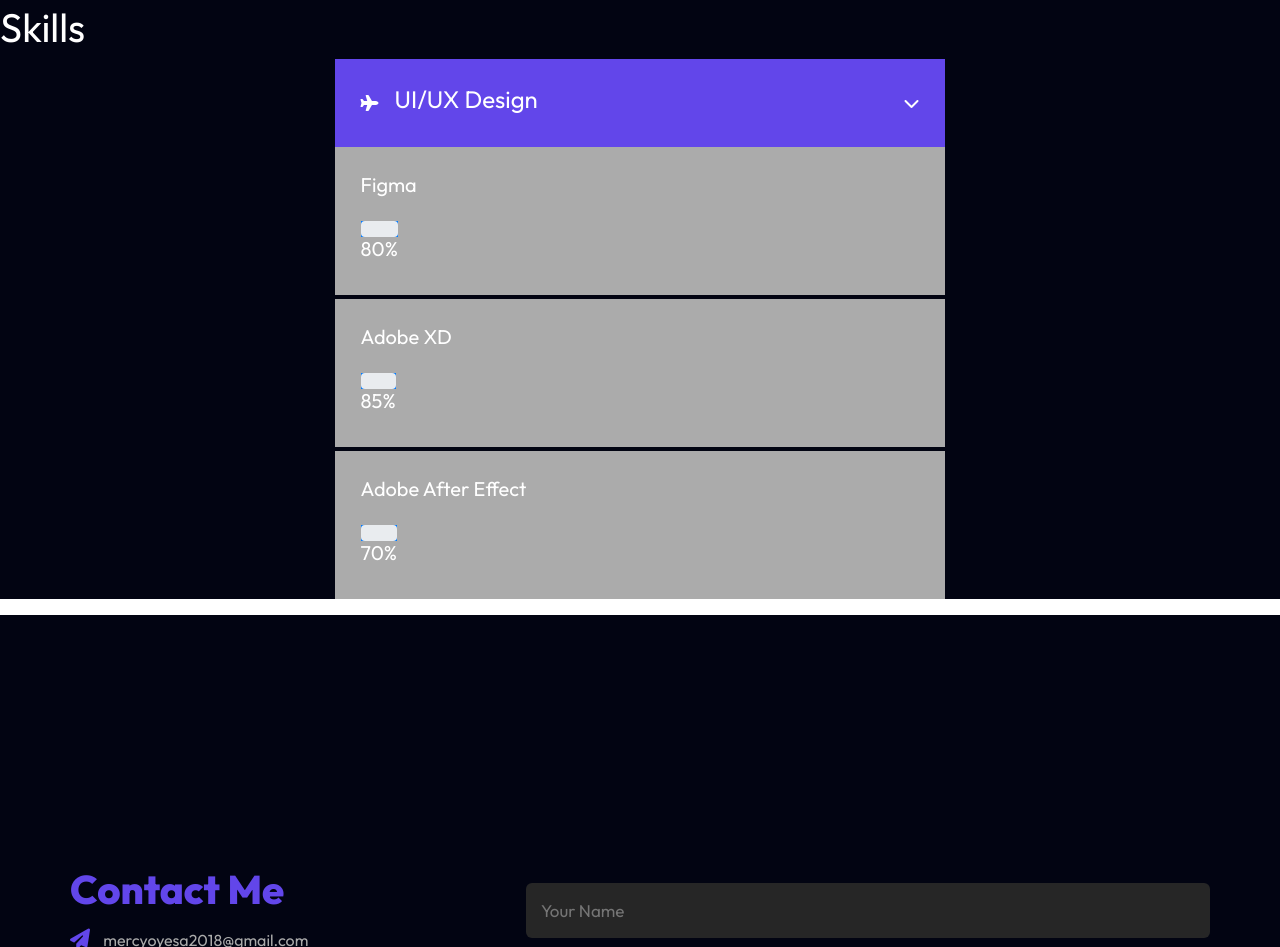
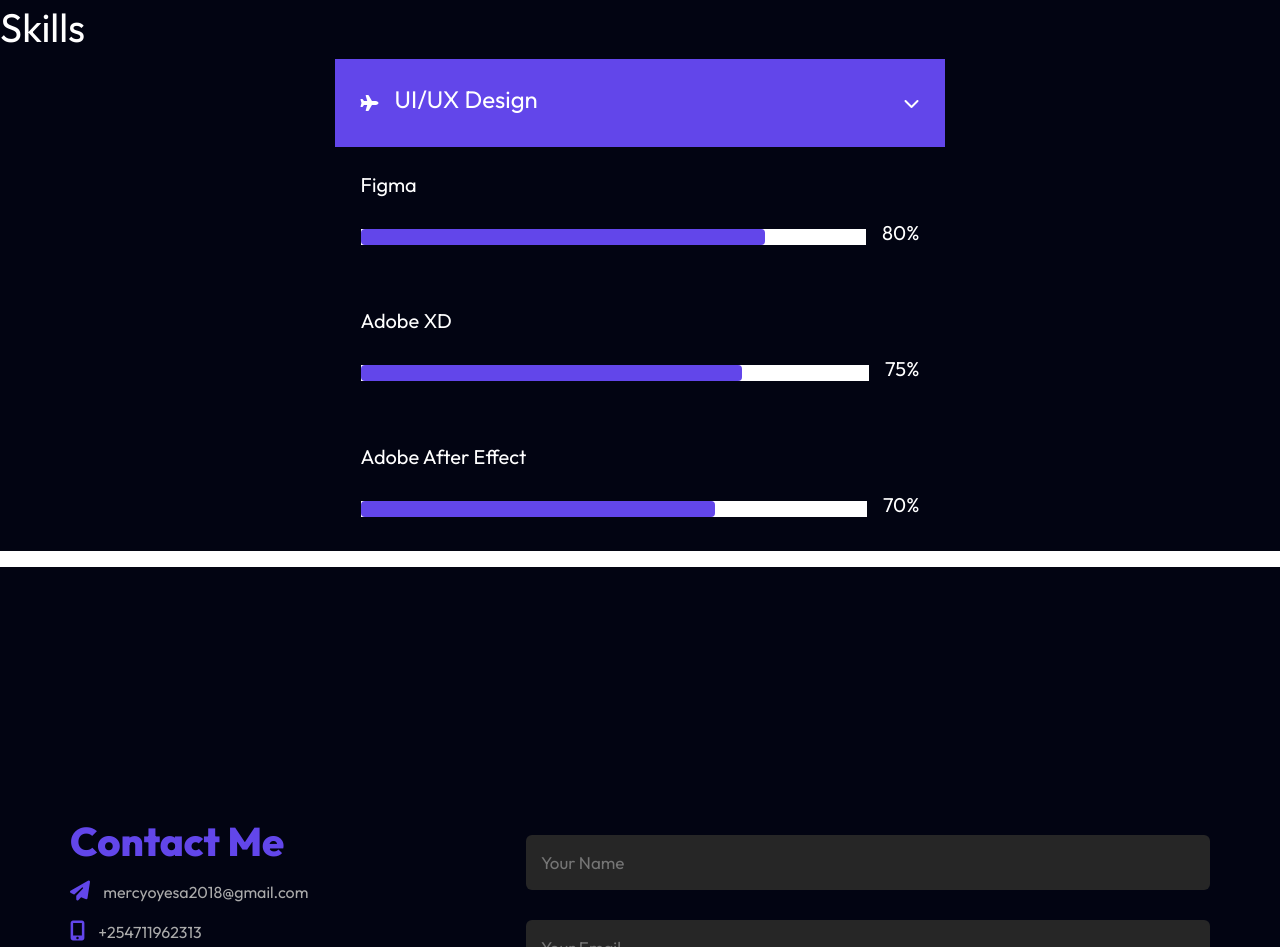
Before and after one commit to oyesa/portfolio2, a plain HTML site: page index.html in a window 1280 px wide. Shown: the part 1267-2214 px from the top of the page. Drawn offline with nearby package versions, Linux system fonts and the light colour scheme.

Commit message:
style skills section

```diff
--- a/index.html
+++ b/index.html
@@ -115,7 +115,7 @@
             <div class="progress-bar">
               <div class="progress"></div>
             </div>
-            <h5>85%</h5>
+            <h5>75%</h5>
           </div>
         </div>
         <!-- END OF ITEM -->
--- a/styles.css
+++ b/styles.css
@@ -255,15 +255,41 @@ h2{
   align-items: flex-start;
   gap: 1rem;
   padding: 1.6rem;
-  background: #ababab;
+  /* background: #020412; */
   margin-bottom: 0.3rem;
   transition: transform 0.5s;
 }
 
 .skills .skill .item:hover{
+  background: #b3a4d4;
+}
+
+.skills .skill .progress-area{
+  width: 100%;
+  display: flex;
+  align-items: center;
+  gap: 1rem;
+}
+
+.skills .skill .progress-bar{
+  width: 100%;
+  height: 1rem;
   background: #fff;
 }
 
+.skills .skill .progress-bar .progress{
+  height: 100%;
+  width: 80%;
+  background: #6246ea;
+}
+
+.skills .item:nth-child(2) .progress-bar .progress{
+  width: 75%;
+}
+
+.skills .item:nth-child(3) .progress-bar .progress{
+  width: 70%;
+}
 
 
 /* contact section */
```
